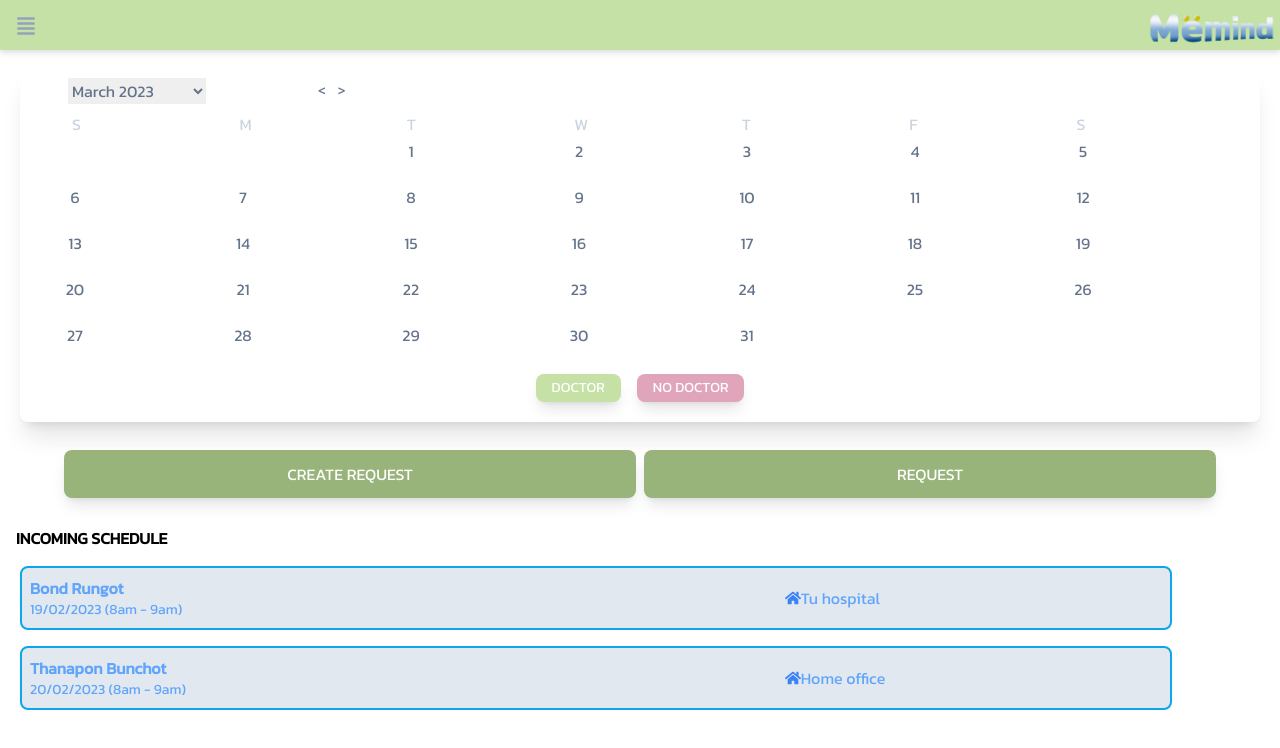
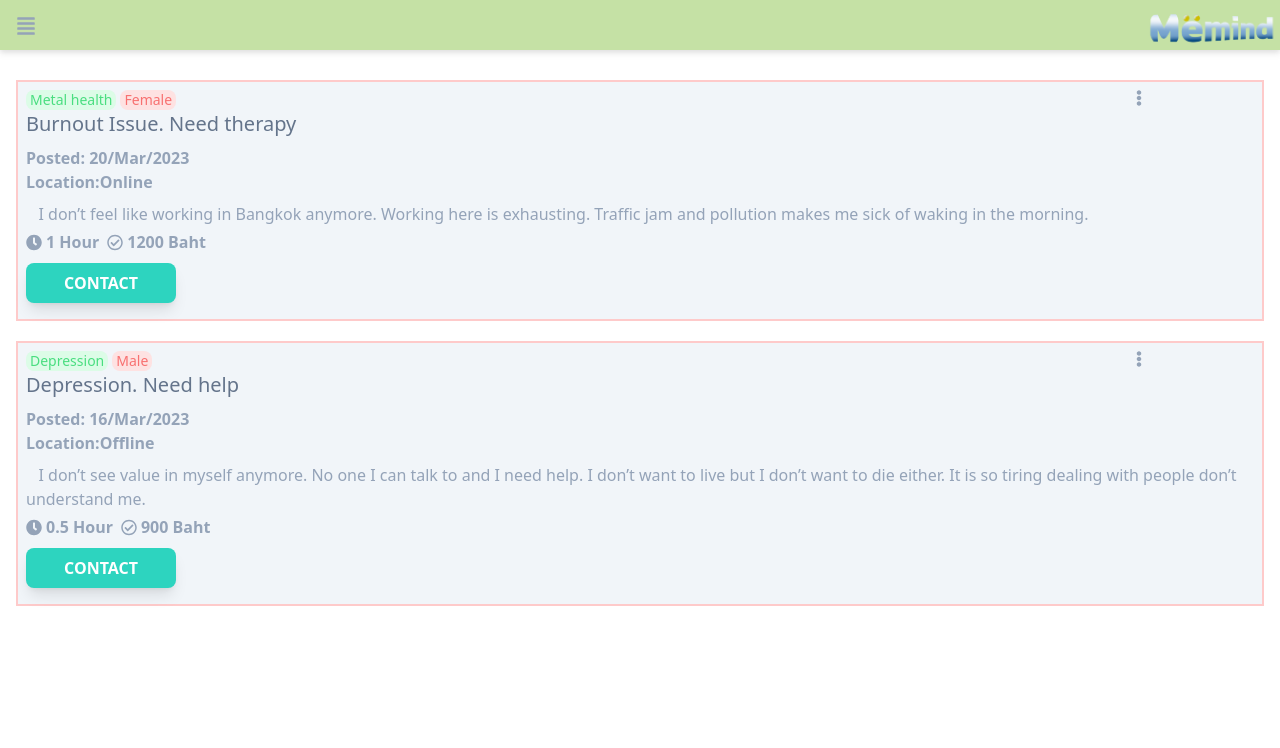
Before and after one commit to soAcademy/bedlendule, a React (Create React App) app: page / in a window 1280 px wide. Shown: the top 748 px of the page. Built offline with nearby package versions, Linux system fonts and the light colour scheme.

Commit message:
create post data

```diff
--- a/src/CalenderDoctor/Component/Post.js
+++ b/src/CalenderDoctor/Component/Post.js
@@ -1,37 +1,81 @@
+import { FaEllipsisV, FaRegCheckCircle, FaClock } from "react-icons/fa";
+
 const Post = () => {
-  const PatienData = [
+  const patientData = [
     {
       gender: "Female",
-      illness: "metal health",
+      illness: "Metal health",
       issue: "Burnout Issue",
-      need: "Need Therapy",
+      heal: "Need therapy",
       time: "20/Mar/2023",
       location: "Online",
       cause:
         "I don’t feel like working in Bangkok anymore. Working here is exhausting. Traffic jam and pollution makes me sick of waking in the morning.",
-      hour: 1,
+      duration: 1,
       cost: 1200,
     },
     {
       gender: "Male",
       illness: "Depression",
       issue: "Depression",
-      need: "Need Help",
+      heal: "Need help",
       time: "16/Mar/2023",
       location: "Offline",
-      cause:"I don’t see value in myself anymore. No one I can talk to and I need help. I don’t want to live but I don’t want to die either. It is so tiring dealing with people don’t understand me.",
-      hour: 1/2,
+      cause:
+        "I don’t see value in myself anymore. No one I can talk to and I need help. I don’t want to live but I don’t want to die either. It is so tiring dealing with people don’t understand me.",
+      duration: 1 / 2,
       cost: 900,
     },
   ];
   return (
     <>
-      <div className="bg-red-200">
-        <div>
-          <div></div>
-          <div></div>
-          <div></div>
-        </div>
+      <div className=" mt-11 h-screen p-4">
+        {patientData.map((patient) => (
+          <div className="my-5 flex flex-col border-2 border-red-200 bg-slate-100 p-2 ">
+            <div className="flex  ">
+              <div className="flex w-[90%] gap-1">
+                <div className=" rounded-lg bg-green-100 px-1 text-center text-sm text-green-400">
+                  {patient.illness}
+                </div>
+                <div className="rounded-lg bg-red-100 px-1 text-center text-sm  text-red-400 ">
+                  {patient.gender}
+                </div>
+              </div>
+
+              <div>
+                <FaEllipsisV className="text-slate-400 " />
+              </div>
+            </div>
+            <div className=" text-xl text-slate-500">
+              {patient.issue}. {patient.heal}
+            </div>
+            <div className="my-2 flex flex-col font-semibold text-slate-400">
+              <div>Posted: {patient.time}</div>
+              <div>Location:{patient.location}</div>
+            </div>
+            <div className="mb-1 text-slate-400">
+              {" "}
+              &nbsp; &nbsp;{patient.cause}
+            </div>
+            <div className="flex gap-2 font-bold text-slate-400">
+              <div className="flex gap-1 text-center">
+                {" "}
+                <FaClock className="h-[25px] text-center" />
+                {patient.duration} Hour
+              </div>
+              <div className="flex gap-1 text-center">
+                <FaRegCheckCircle className="h-[25px] text-center" />
+                {patient.cost} Baht
+              </div>
+            </div>
+
+            <button className="float-left my-2 w-[150px] rounded-lg bg-teal-400 px-1 py-2 font-bold text-white shadow-lg">
+              CONTACT
+            </button>
+          </div>
+        ))}
+
+        {/* <button className="h-[150px] rounded-full bg-teal-500 fixed right-4 bottom-5">+</button> */}
       </div>
     </>
   );
--- a/src/CalenderDoctor/home.js
+++ b/src/CalenderDoctor/home.js
@@ -23,7 +23,7 @@ const Home = () => {
   const [bookingColor, seTBookingColor] = useState("");
   const [schedule, setSchdeule] = useState(patient);
   const [confirmPopupToggle, setConfirmPopupToggle] = useState(false);
-  const [page, setPage] = useState("main");
+  const [page, setPage] = useState("post");
 
   const number = [...Array(32).keys()].slice(1);
   console.log(number);
@@ -161,7 +161,7 @@ const Home = () => {
         />
       )}
 
-      {page ==="Post" && <Post/>}
+      {page ==="post" && <Post/>}
     </>
   );
 };
```
